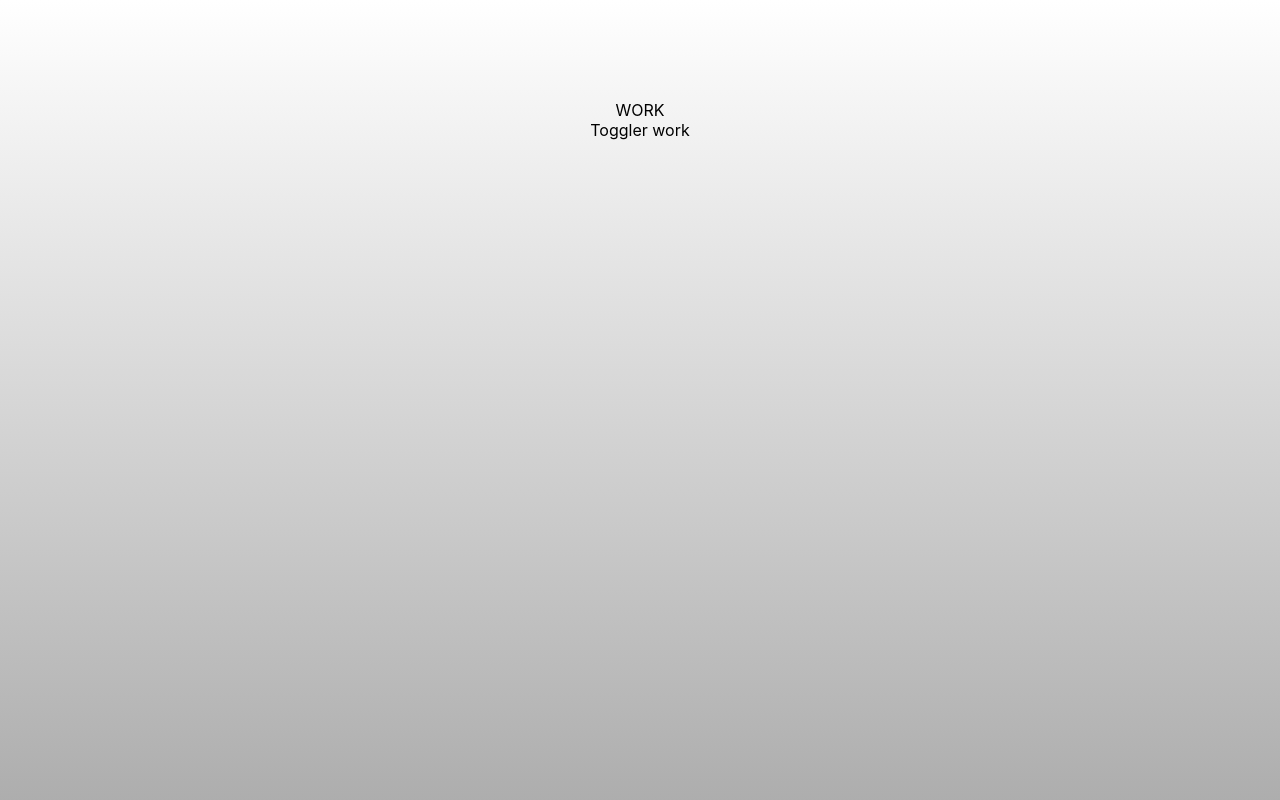
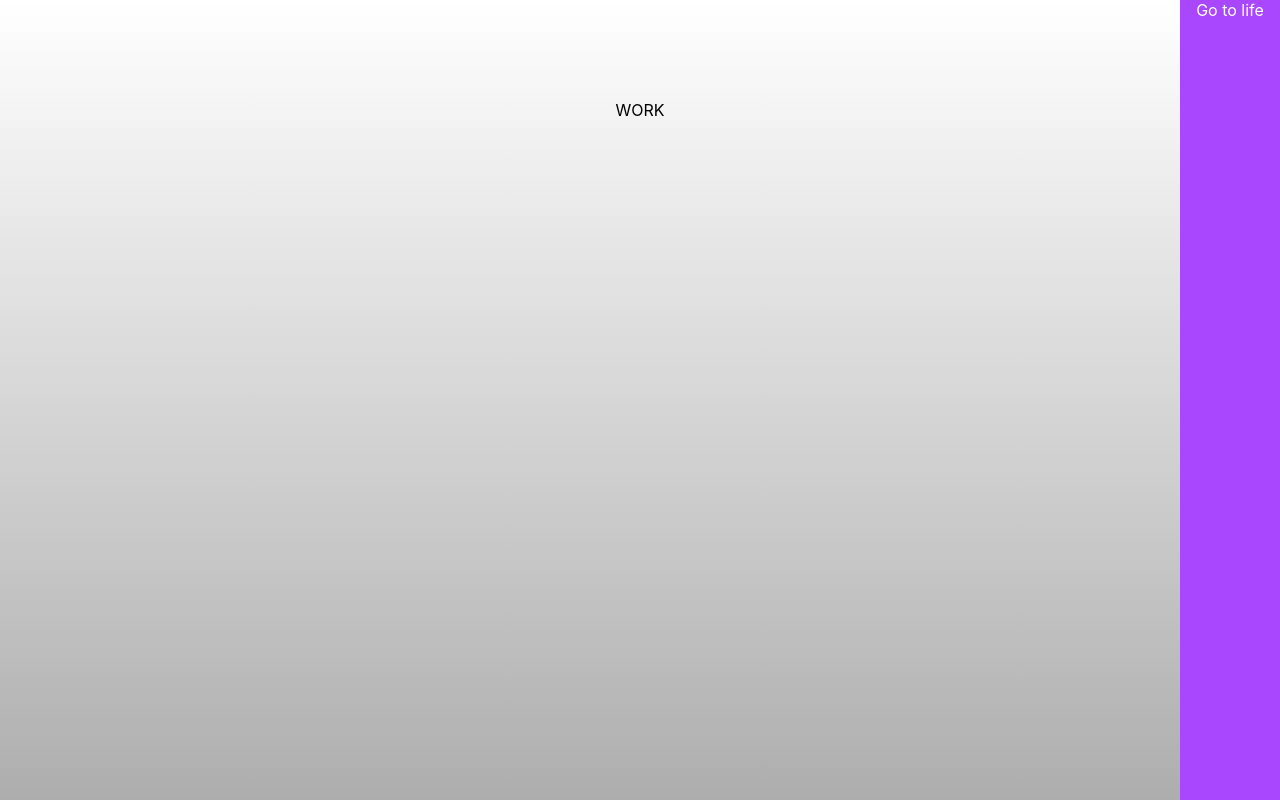
Before and after one commit to dominik2323/plab-mvp, a React (Create React App) app: page / in a window 1280 px wide. Built offline with nearby package versions, Linux system fonts and the light colour scheme.

Commit message:
toggler animation WIP

```diff
--- a/src/App.css
+++ b/src/App.css
@@ -1,7 +1,10 @@
 .App {
   text-align: center;
 }
+
+html,
 body {
+  overflow-x: hidden;
   background-color: black;
 }
 
--- a/src/App.tsx
+++ b/src/App.tsx
@@ -1,4 +1,4 @@
-import React, { useState } from "react";
+import React, { useRef, useState } from "react";
 import "./App.css";
 import Homepage from "./Homepage";
 import {
--- a/src/Homepage.tsx
+++ b/src/Homepage.tsx
@@ -1,38 +1,25 @@
-import React, { useContext } from "react";
+import Page from "./components/Page";
 import PageToggler from "./components/PageToggler/PageToggler";
-import Page from "./components/Page";
 import Toggler from "./components/Toggler";
-import { PageTogglerContext } from "./components/PageToggler/pageTogglerContext";
+import styled from "styled-components";
+
+export const StyledHomepage = styled.div`
+  width: 100vw;
+`;
 
 function Homepage() {
-  const { setActivePage, shouldUsePageToggler } =
-    useContext(PageTogglerContext);
-
   return (
+    <StyledHomepage>
+      <Toggler />
       <PageToggler>
         <Page height={"300vh"} colors={["#FFFFFF", "#000000"]}>
           <span>WORK</span>
-        {shouldUsePageToggler && (
-          <Toggler
-            onClick={() => {
-              setActivePage(1);
-            }}>
-            work
-          </Toggler>
-        )}
         </Page>
         <Page height={"250vh"} colors={["#A947FF", "#FAF4FF"]}>
           <span>LIFE</span>
-        {shouldUsePageToggler && (
-          <Toggler
-            onClick={() => {
-              setActivePage(0);
-            }}>
-            life
-          </Toggler>
-        )}
         </Page>
       </PageToggler>
+    </StyledHomepage>
   );
 }
 
--- a/src/components/PageToggler/PageToggler.tsx
+++ b/src/components/PageToggler/PageToggler.tsx
@@ -32,7 +32,7 @@ function PageToggler({ children }: PageTogglerProps) {
       animate(
         scope.current,
         { x: activePage === 0 ? "0%" : "-50%" },
-        { ease: [0.22, 1, 0.36, 1] }
+        { ease: [0.22, 1, 0.36, 1], duration: 0.7 }
       );
     }
   }, [animate, scope, activePage]);
@@ -150,7 +150,14 @@ function PageToggler({ children }: PageTogglerProps) {
     return () => {
       cancelAnimationFrame(rafId.current);
     };
-  }, [setActivePage, setShouldUsePageToggler, animate, activePage, scope]);
+  }, [
+    setActivePage,
+    setShouldUsePageToggler,
+    animate,
+    activePage,
+    scope,
+    pageTogglerRef,
+  ]);
 
   useEffect(() => {
     const handleResize = () => {
--- a/src/components/Toggler.tsx
+++ b/src/components/Toggler.tsx
@@ -1,14 +1,69 @@
-import React from "react";
+import { animate, animateValue, motion, useAnimate } from "framer-motion";
+import { useContext, useEffect } from "react";
 import styled from "styled-components";
+import { PageTogglerContext } from "./PageToggler/pageTogglerContext";
 
-const StyledToggler = styled.div`
-  position: sticky;
+const StyledToggler = styled(motion.div)`
+  position: absolute;
+  z-index: 1;
+  width: 100px;
+  height: 100vh;
   top: 0;
-  left: 0;
+  color: white;
+  &.work {
+    left: unset;
+    right: 0;
+    background-color: #a947ff;
+  }
+  &.life {
+    left: 0;
+    right: unset;
+    background-color: black;
+  }
 `;
 
-function Toggler({ onClick, children }) {
-  return <StyledToggler onClick={onClick}>Toggler {children}</StyledToggler>;
+function Toggler() {
+  const { activePage, setActivePage, shouldUsePageToggler } =
+    useContext(PageTogglerContext);
+  const [scope, animate] = useAnimate();
+  const direction = activePage === 1 ? -1 : 1;
+
+  useEffect(() => {
+    const animationTemplate = (value, transition) => {
+      return animate(scope.current, value, transition);
+    };
+
+    async function showToggler() {
+      await animationTemplate({ x: `${0}%` }, { delay: 0.5, duration: 0.3 });
+    }
+    async function hideToggler(duration) {
+      await animationTemplate({ x: `${direction * 100}%` }, { duration });
+    }
+
+    async function compoundAnimation() {
+      await hideToggler(0);
+      await showToggler();
+    }
+    if (shouldUsePageToggler) {
+      compoundAnimation();
+    } else {
+      hideToggler(0.3);
+    }
+  }, [scope, direction, animate, shouldUsePageToggler]);
+
+  return (
+    <StyledToggler
+      key={activePage}
+      ref={scope}
+      className={activePage === 0 ? "work" : "life"}
+      onClick={() => {
+        animate(scope.current, { x: `${direction * 100}%` }, {}).then(() => {
+          setActivePage((prevPage) => (prevPage === 1 ? 0 : 1));
+        });
+      }}>
+      Go to {activePage === 1 ? "work" : "life"}
+    </StyledToggler>
+  );
 }
 
 export default Toggler;
```
Lines whose indentation alone changed are shown as unchanged.
